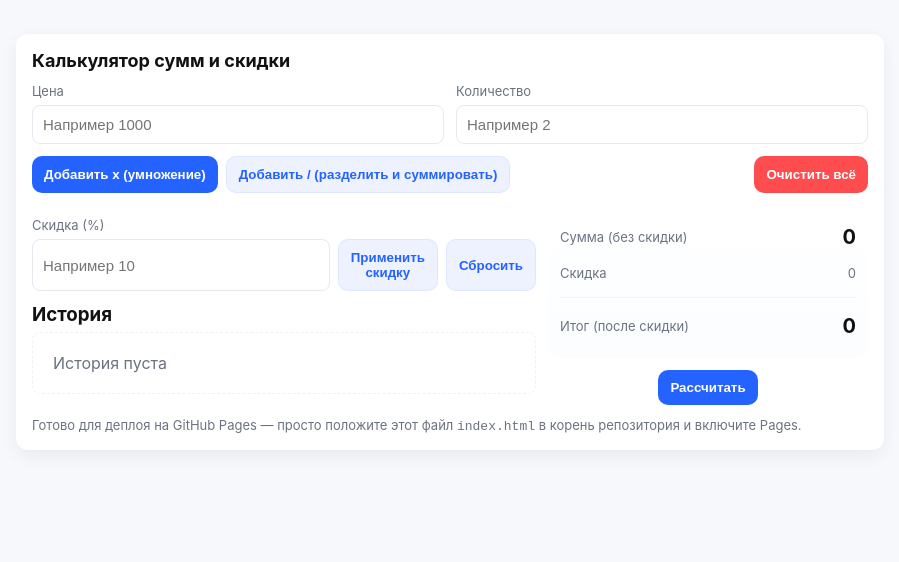
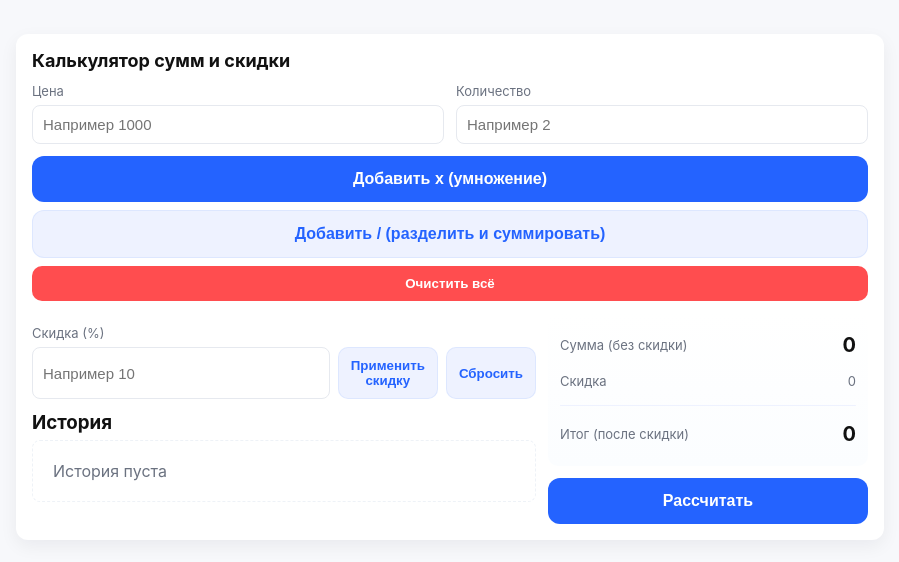
Before and after one commit to DanielKaziev/price-calc, a plain HTML site: page index.html in a window 1280 px wide. Shown: the whole page, without its empty margins (190-1089 px from the left). Drawn offline with Linux system fonts and the light colour scheme.

Commit message:
fix: button size

```diff
--- a/index.html
+++ b/index.html
@@ -17,6 +17,11 @@
     label{font-size:13px;color:var(--muted);display:block;margin-bottom:6px}
     input[type=number], input[type=text]{width:100%;padding:10px;border-radius:8px;border:1px solid #e6e9ef;font-size:15px}
     button{padding:10px 12px;border-radius:10px;border:0;background:var(--accent);color:#fff;font-weight:600;cursor:pointer}
+    .wide-btn{width:100%;padding:14px 16px;border-radius:12px;font-size:16px;display:block;text-align:center}
+    /* на больших экранах можно оставить ширину контейнера, но кнопки всё равно будут большие */
+    @media (min-width:720px){
+      .wide-btn{font-size:16px}
+    }
     button.secondary{background:#eef2ff;color:var(--accent);border:1px solid rgba(36,99,255,0.08)}
     button.danger{background:var(--danger)}
 
@@ -59,10 +64,10 @@
           <label for="qty">Количество</label>
           <input id="qty" type="number" min="1" step="1" placeholder="Например 2" />
         </div>
-        <div style="grid-column:1/3;display:flex;gap:8px;flex-wrap:wrap">
-          <button id="btn-mul">Добавить x (умножение)</button>
-          <button id="btn-div" class="secondary">Добавить / (разделить и суммировать)</button>
-          <button id="btn-clear" class="danger" style="margin-left:auto">Очистить всё</button>
+        <div style="grid-column:1/3;display:flex;gap:8px;flex-direction:column">
+          <button id="btn-mul" class="wide-btn">Добавить x (умножение)</button>
+          <button id="btn-div" class="secondary wide-btn">Добавить / (разделить и суммировать)</button>
+          <button id="btn-clear" class="danger">Очистить всё</button>
         </div>
       </div>
 
@@ -89,12 +94,11 @@
             <div class="row"><div class="small">Итог (после скидки)</div><div id="total" class="big">0</div></div>
           </div>
           <div style="margin-top:12px;text-align:center">
-            <button id="btn-calc">Рассчитать</button>
+            <button id="btn-calc" class="wide-btn">Рассчитать</button>
           </div>
         </div>
       </div>
 
-      <footer class="note">Готово для деплоя на GitHub Pages — просто положите этот файл <code>index.html</code> в корень репозитория и включите Pages.</footer>
     </div>
   </div>
 
```
